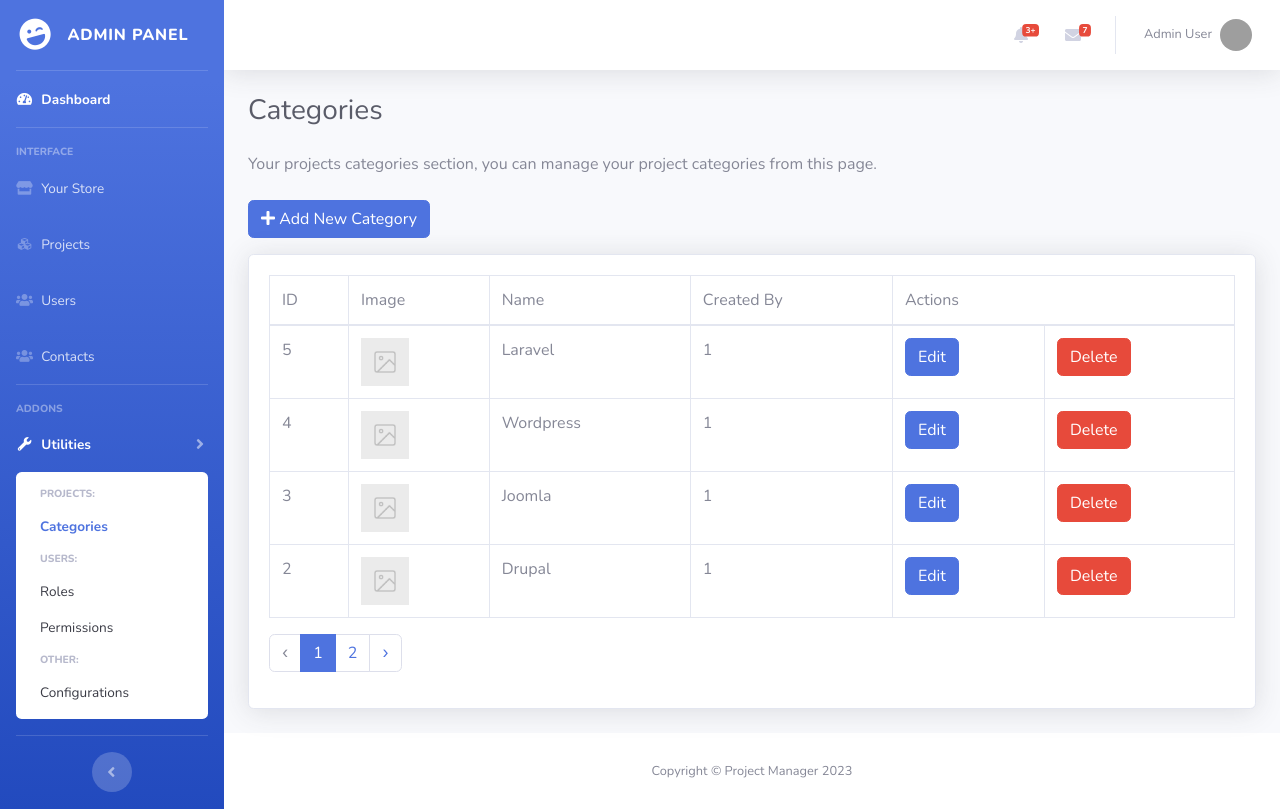
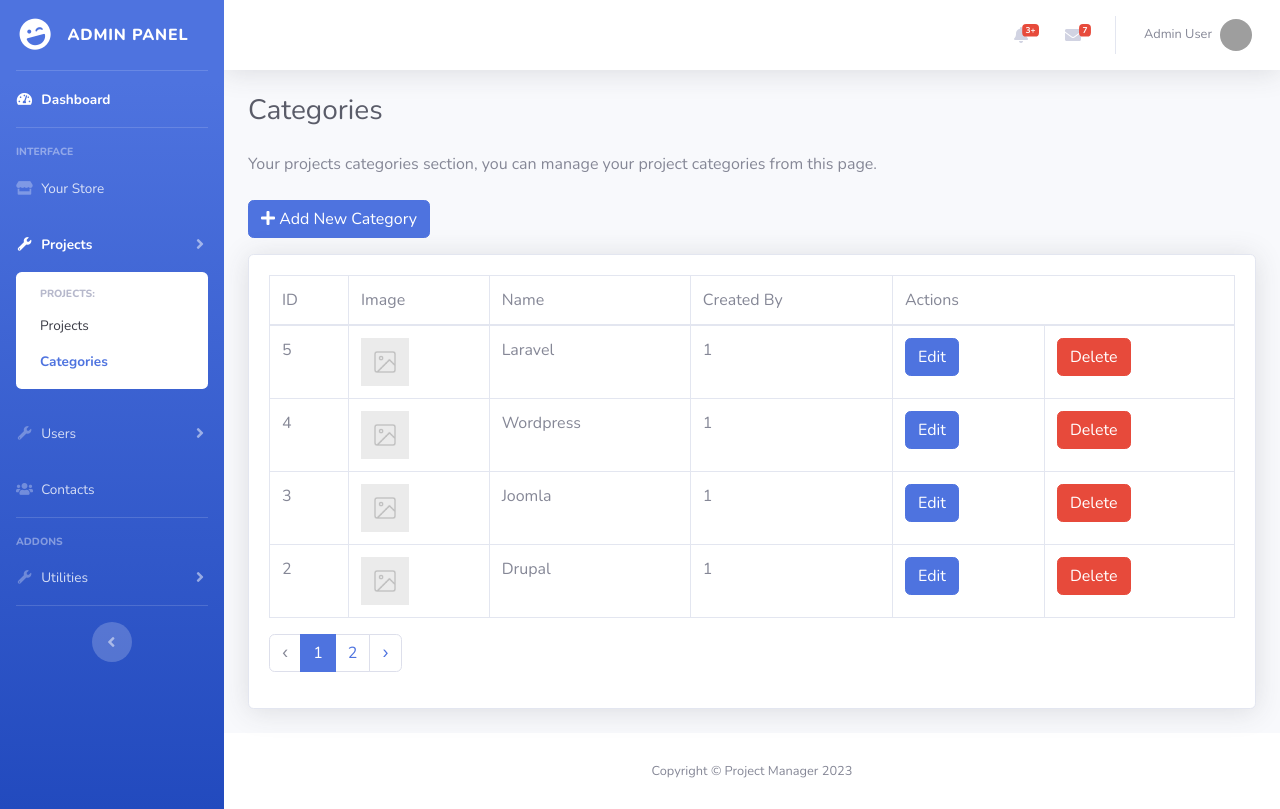
Before and after one commit to Infogiants/projectmanager, a Laravel app: page /categories in a window 1280 px wide. Run offline with Laravel 8, Linux system fonts and the light colour scheme; a user stored in the database is signed in; data comes from the database, SQL or seed files in the repository; grey boxes are pictures that could not be loaded.

Commit message:
Improvements

```diff
--- a/resources/views/layouts/admin.blade.php
+++ b/resources/views/layouts/admin.blade.php
@@ -45,16 +45,44 @@
                <i class="fas fa-fw fa-store"></i>
                <span>Your Store</span></a>
             </li>
-            <li class="nav-item {{ (request()->is('projects*')) ? 'active' : '' }}">
+            <!-- <li class="nav-item {{ (request()->is('projects*')) ? 'active' : '' }}">
                <a class="nav-link" href="{{ url('/projects') }}">
                <i class="fas fa-fw fa-cubes"></i>
                <span>Projects</span></a>
+            </li> -->
+            <!-- Nav Item - Projects Collapse Menu -->
+            <li class="nav-item {{ (request()->is('projects*') || request()->is('categories*'))? 'active' : '' }}">
+               <a class="nav-link collapsed" href="#" data-toggle="collapse" data-target="#collapseProjects" aria-expanded="{{ (request()->is('projects*') || request()->is('categories*'))? 'true' : 'false' }}" aria-controls="collapseProjects">
+               <i class="fas fa-fw fa-wrench"></i>
+               <span>Projects</span>
+               </a>
+               <div id="collapseProjects" class="collapse {{ (request()->is('projects*') || request()->is('categories*'))? 'show' : '' }}" aria-labelledby="headingPages" data-parent="#accordionSidebar" style="">
+                  <div class="bg-white py-2 collapse-inner rounded">
+                  <h6 class="collapse-header">Projects:</h6>
+                     <a class="collapse-item {{ (request()->is('projects*')) ? 'active' : '' }}" href="{{ url('/projects') }}">Projects</a>
+                     <a class="collapse-item {{ (request()->is('categories*')) ? 'active' : '' }}" href="{{ url('/categories') }}">Categories</a>
+                  </div>
+               </div>
             </li>
-            <!-- Nav Item - Pages Collapse Menu -->
-            <li class="nav-item {{ (request()->is('users*')) ? 'active' : '' }}">
+            <!-- <li class="nav-item {{ (request()->is('users*')) ? 'active' : '' }}">
                <a class="nav-link" href="{{ url('/users') }}">
                <i class="fas fa-fw fa-users"></i>
                <span>Users</span></a>
+            </li> -->
+            <!-- Nav Item - Users Collapse Menu -->
+            <li class="nav-item {{ (request()->is('users*') || request()->is('roles*') || request()->is('permissions*'))? 'active' : '' }}">
+               <a class="nav-link collapsed" href="#" data-toggle="collapse" data-target="#collapseUsers" aria-expanded="{{ (request()->is('users*') || request()->is('roles*') || request()->is('permissions*'))? 'true' : 'false' }}" aria-controls="collapseUsers">
+               <i class="fas fa-fw fa-wrench"></i>
+               <span>Users</span>
+               </a>
+               <div id="collapseUsers" class="collapse {{ (request()->is('users*') || request()->is('roles*') || request()->is('permissions*'))? 'show' : '' }}" aria-labelledby="headingPages" data-parent="#accordionSidebar" style="">
+                  <div class="bg-white py-2 collapse-inner rounded">
+                  <h6 class="collapse-header">Users:</h6>
+                     <a class="collapse-item {{ (request()->is('users*')) ? 'active' : '' }}" href="{{ url('/users') }}">Users</a>
+                     <a class="collapse-item {{ (request()->is('roles*')) ? 'active' : '' }}" href="{{ url('/roles') }}">Roles</a>
+                     <a class="collapse-item {{ (request()->is('permissions*')) ? 'active' : '' }}" href="{{ url('/permissions') }}">Permissions</a>
+                  </div>
+               </div>
             </li>
             <li class="nav-item {{ (request()->is('contacts*')) ? 'active' : '' }}">
                <a class="nav-link" href="{{ url('/contacts') }}">
@@ -65,20 +93,14 @@
             <div class="sidebar-heading">
                 Addons
             </div>
-            <li class="nav-item {{ (request()->is('roles*') || request()->is('permissions*') || request()->is('configurations*') || request()->is('categories*')) ? 'active' : '' }}">
-               <a class="nav-link collapsed" href="#" data-toggle="collapse" data-target="#collapsePages" aria-expanded="{{ (request()->is('roles*') || request()->is('permissions*') || request()->is('configurations*') || request()->is('categories*')) ? 'true' : 'false' }}" aria-controls="collapsePages">
+            <li class="nav-item {{ (request()->is('configurations*')) ? 'active' : '' }}">
+               <a class="nav-link collapsed" href="#" data-toggle="collapse" data-target="#collapseUtilities" aria-expanded="{{ (request()->is('configurations*')) ? 'true' : 'false' }}" aria-controls="collapseUtilities">
                <i class="fas fa-fw fa-wrench"></i>
                <span>Utilities</span>
                </a>
-               <div id="collapsePages" class="collapse {{ (request()->is('roles*') || request()->is('permissions*') || request()->is('configurations*') || request()->is('categories*')) ? 'show' : '' }}" aria-labelledby="headingPages" data-parent="#accordionSidebar" style="">
+               <div id="collapseUtilities" class="collapse {{ (request()->is('configurations*')) ? 'show' : '' }}" aria-labelledby="headingPages" data-parent="#accordionSidebar" style="">
                   <div class="bg-white py-2 collapse-inner rounded">
-                  <h6 class="collapse-header">Projects:</h6>
-                     <a class="collapse-item {{ (request()->is('categories*')) ? 'active' : '' }}" href="{{ url('/categories') }}">Categories</a>
-                     <h6 class="collapse-header">Users:</h6>
-                     <a class="collapse-item {{ (request()->is('roles*')) ? 'active' : '' }}" href="{{ url('/roles') }}">Roles</a>
-                     <a class="collapse-item {{ (request()->is('permissions*')) ? 'active' : '' }}" href="{{ url('/permissions') }}">Permissions</a>
-                     <div class="collapse-divider"></div>
-                     <h6 class="collapse-header">Other:</h6>
+                     <h6 class="collapse-header">Utilities:</h6>
                      <a class="collapse-item {{ (request()->is('configurations*')) ? 'active' : '' }}" href="{{ url('/configurations') }}">Configurations</a>
                   </div>
                </div>
@@ -256,7 +278,7 @@
                         <!-- Dropdown - User Information -->
                         <div class="dropdown-menu dropdown-menu-right shadow animated--grow-in" aria-labelledby="userDropdown">
                            <a class="dropdown-item" href="#">
-                              <i class="fas fa-user fa-sm fa-fw mr-2"></i>
+                              <i class="fas fa-user fa-sm fa-fw mr-2 text-gray-400"></i>
                               My Profile
                            </a>
                            <a class="dropdown-item" href="#">
@@ -264,9 +286,13 @@
                               Account Settings
                            </a>
                            <a class="dropdown-item" href="#">
+                              <i class="fas fa-question-circle fa-sm fa-fw mr-2 text-gray-400"></i>
+                              Need Help?
+                           </a>
+                           <!-- <a class="dropdown-item" href="#">
                               <i class="fas fa-list fa-sm fa-fw mr-2 text-gray-400"></i>
                               Activity Log
-                           </a>
+                           </a> -->
                            <div class="dropdown-divider"></div>
                            <a class="dropdown-item" href="#" data-toggle="modal" data-target="#logoutModal">
                            <i class="fas fa-sign-out-alt fa-sm fa-fw mr-2 text-gray-400"></i>
```
